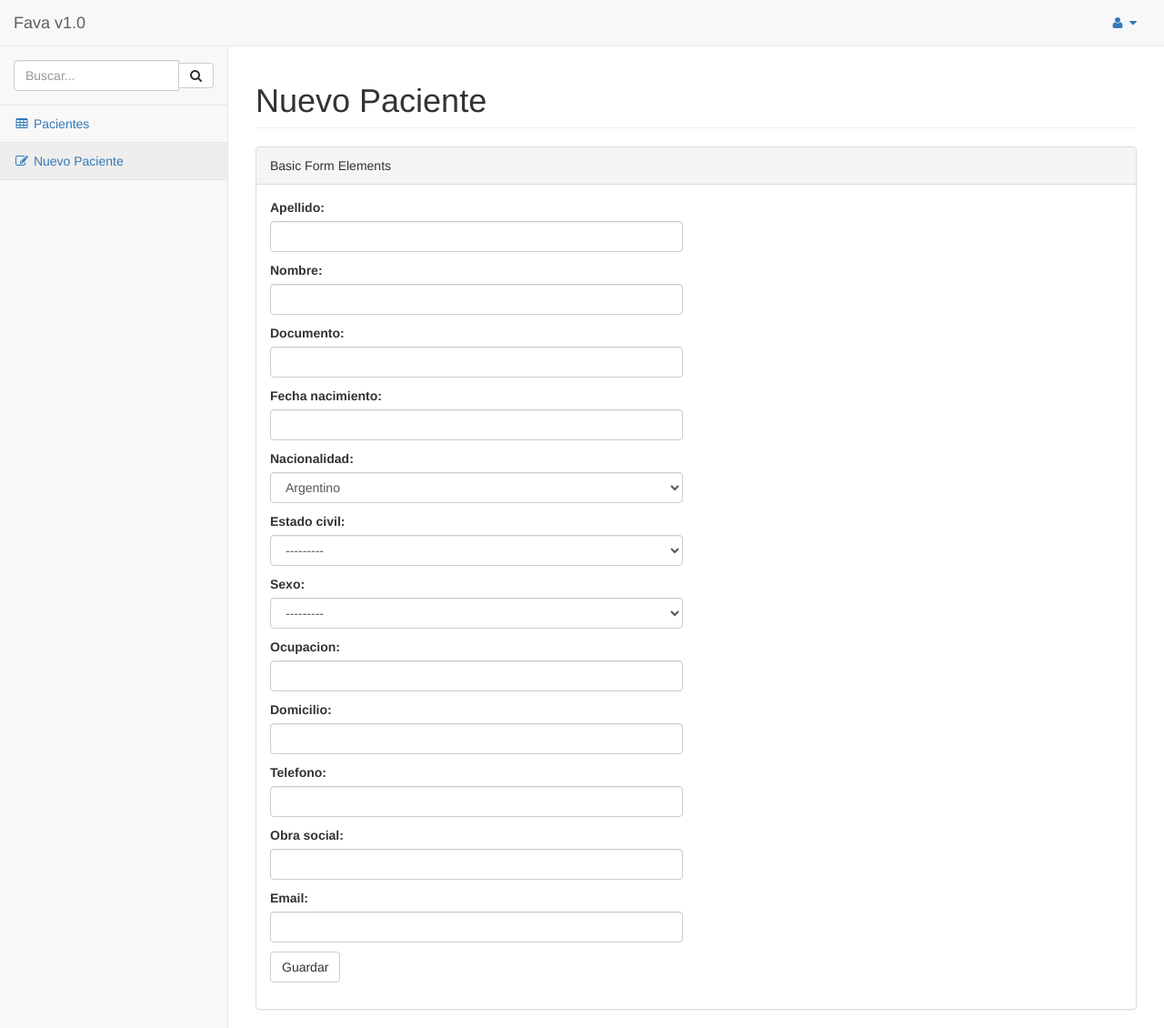
After one commit to emilopez/fava, a Django app: page /paciente/nuevo/ in a window 1280 px wide. The commit adds this page. Shown: the whole page at 91% size. Run offline with Django 3.2, Linux system fonts and the light colour scheme; some libraries are stand-ins or nearby versions.

Commit message:
formulario para agregar pacientes working

```diff
--- /dev/null
+++ b/hc/forms.py
@@ -0,0 +1,27 @@
+from django import forms
+from .models import Paciente, Profesional
+from django.contrib.auth.models import User
+
+class PacienteForm(forms.ModelForm):
+    class Meta:
+        model = Paciente
+        fields = ('apellido', 'nombre','documento','fecha_nacimiento', 'nacionalidad', 'estado_civil', 'sexo', 'ocupacion','domicilio','telefono','obra_social','email',)
+        widgets = {
+            'apellido': forms.TextInput(attrs={'class': 'form-control'}),
+            'nombre': forms.TextInput(attrs={'class': 'form-control'}),
+            'documento': forms.TextInput(attrs={'class': 'form-control'}),
+            'fecha_nacimiento': forms.TextInput(attrs={'class': 'form-control'}),
+            'nacionalidad': forms.Select(attrs={'class': 'form-control'}),
+            'estado_civil': forms.Select(attrs={'class': 'form-control'}),
+            'sexo': forms.Select(attrs={'class': 'form-control'}),
+            'ocupacion': forms.TextInput(attrs={'class': 'form-control'}),
+            'domicilio': forms.TextInput(attrs={'class': 'form-control'}),
+            'telefono': forms.TextInput(attrs={'class': 'form-control'}),
+            'obra_social': forms.TextInput(attrs={'class': 'form-control'}),
+            'email': forms.TextInput(attrs={'class': 'form-control'}),
+        }
+class ProfesionalForm(forms.ModelForm):
+
+    class Meta:
+        model = User
+        fields = ('username', 'password', 'email', 'last_name', 'first_name',  )
--- a/hc/models.py
+++ b/hc/models.py
@@ -1,8 +1,9 @@
 from django.db import models
 from django.utils import timezone
+from django.contrib.auth.models import User
 
 class Profesional(models.Model):
-    user = models.OneToOneField('auth.User', related_name='profesional')
+    user = models.OneToOneField(User, related_name='profesional')
     apellido = models.CharField(max_length=30)
     nombre = models.CharField(max_length=30)
     matricula = models.CharField(max_length=30)
@@ -13,7 +14,7 @@ class Profesional(models.Model):
         return "{} {} (MP {})".format(self.nombre, self.apellido, self.matricula)
 
 class Paciente(models.Model):
-    medico = models.ForeignKey('hc.Profesional', related_name='medico')
+    medico = models.ForeignKey('auth.User')
     NACIONALIDAD_CHOICES=(
         ('Argentina', 'Argentino'),
         ('Boliviana', 'Boliviano'),
--- a/hc/templates/hc/base.html
+++ b/hc/templates/hc/base.html
@@ -59,8 +59,8 @@
                             </div>
                             <!-- /input-group -->
                         </li>
-                        <li><a href="{% url 'hc.views.pacientes' %}"><i class="fa fa-table fa-fw"></i> Pacientes</a></li>
-                        <li><a href="#"><i class="fa fa-edit fa-fw"></i> Nuevo Paciente</a></li>
+                        <li><a href="{% url 'pacientes' %}"><i class="fa fa-table fa-fw"></i> Pacientes</a></li>
+                        <li><a href="{% url 'paciente_nuevo' %}"><i class="fa fa-edit fa-fw"></i> Nuevo Paciente</a></li>
                     </ul>
                 </div>
                 <!-- /.sidebar-collapse -->
--- /dev/null
+++ b/hc/templates/hc/paciente_editar.html
@@ -0,0 +1,28 @@
+{% extends 'hc/base.html' %}
+{% block content %}
+
+<div class="row">
+    <div class="col-lg-12">
+        <h1 class="page-header">Nuevo Paciente</h1>
+    </div>
+    <!-- /.col-lg-12 -->
+</div>
+<!-- /.row -->
+<div class="row">
+    <div class="col-lg-12">
+        <div class="panel panel-default">
+            <div class="panel-heading">Basic Form Elements</div>
+            <div class="panel-body">
+                <div class="row">
+                    <div class="col-lg-6">
+                        <form method="POST" role="form">{% csrf_token %}
+                            {{ form.as_p }}
+                            <button type="submit" class="btn btn-default">Guardar</button>
+                        </form>
+                    </div>
+                </div>
+            </div>
+        </div>
+    </div>
+</div>
+{% endblock %}
--- a/hc/urls.py
+++ b/hc/urls.py
@@ -4,4 +4,5 @@ from . import views
 urlpatterns = [
     url(r'^$', views.pacientes, name='pacientes'),
     url(r'^paciente/(?P<pk>\d+)/$', views.paciente_detalle, name='paciente_detalle'),
+    url(r'^paciente/nuevo/$', views.paciente_nuevo, name='paciente_nuevo'),
 ]
--- a/hc/views.py
+++ b/hc/views.py
@@ -1,7 +1,9 @@
-from django.shortcuts import render, get_object_or_404
+from django.shortcuts import render, get_object_or_404, redirect
+from django.contrib.auth.decorators import login_required
 from .models import Paciente, Profesional
+from .forms import PacienteForm
 
-# Create your views here.
+
 def pacientes(request):
     pacientes = Paciente.objects.order_by('apellido')
     #Question.objects.order_by('-pub_date')[:5]
@@ -10,3 +12,15 @@ def pacientes(request):
 def paciente_detalle(request, pk):
     paciente = get_object_or_404(Paciente, pk=pk)
     return render(request, 'hc/paciente.html', {'paciente': paciente})
+
+def paciente_nuevo(request):
+    if request.method == "POST":
+        form = PacienteForm(request.POST)
+        if form.is_valid():
+            paciente = form.save(commit=False)
+            paciente.medico = request.user
+            paciente.save()
+            return redirect('paciente_detalle', pk=paciente.pk)
+    else:
+        form = PacienteForm()
+    return render(request, 'hc/paciente_editar.html', {'form': form})
```
Also changed, not shown: hc/migrations/0005_auto_20161127_0444.py (added).
